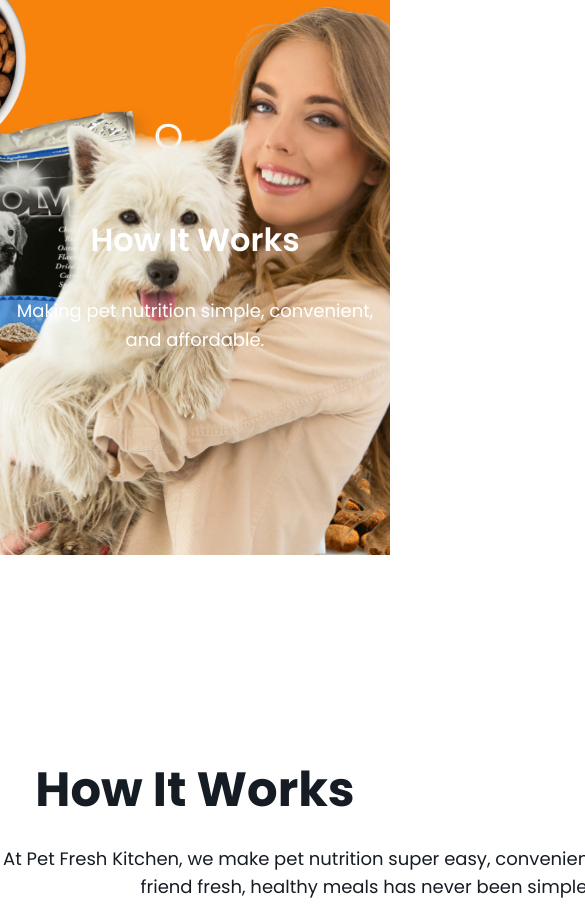
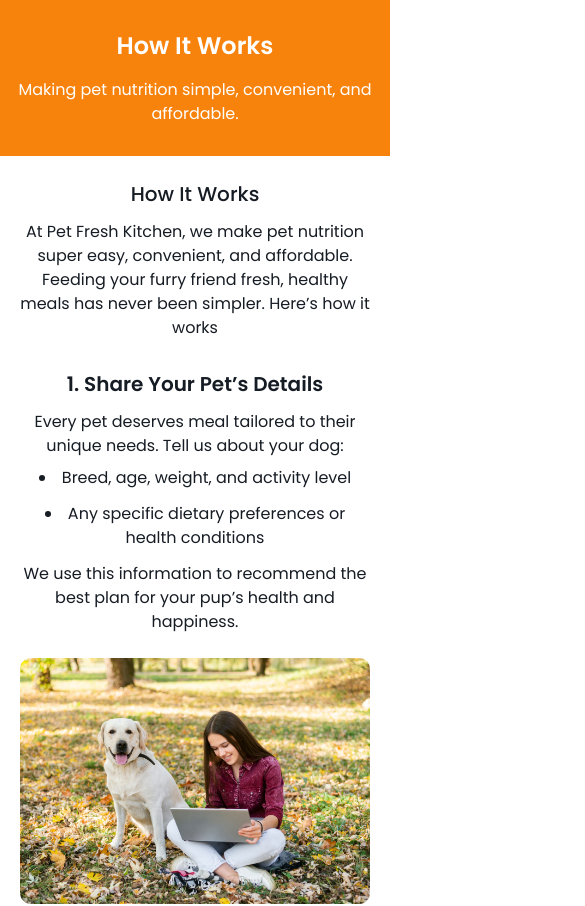
Before and after one commit to Farok-Hossain/pet-fresh-kitchen, a React (Vite) app: page /work in a window 390 px wide. Shown: the top 906 px of the page, 585 px wide, since content can reach past the window. Built offline with nearby package versions, Linux system fonts and the light colour scheme.

Commit message:
Recipes & Nutrition page and How it Works page mobile responsive

```diff
--- a/src/components/RecipeNutrition/Ingredient.jsx
+++ b/src/components/RecipeNutrition/Ingredient.jsx
@@ -56,7 +56,7 @@ const Ingredient = () => {
     <CommonWrapper>
       <div>
         <SectionTitle className="text-center" title="Our Ingredients" />
-        <p className="max-w-[960px] mx-auto text-center text-textColor text-xl font-normal leading-[30px]">
+        <p className=" xl:max-w-[960px] mx-auto text-center text-textColor xl:text-xl font-normal xl:leading-[30px]">
           We encourage label readers because it’s essential to understand what
           you&apos;re feeding your dog. However, knowing the ingredients
           isn&apos;t the same as understanding their nutritional value and how
@@ -65,7 +65,7 @@ const Ingredient = () => {
         </p>
       </div>
 
-     <div className="grid grid-cols-3 gap-[30px] mt-[60px]">
+     <div className="grid xl:grid-cols-3 grid-cols-1 gap-[30px] xl:pt-[60px] pt-6 ">
      {ingredientItems.map((item, index) => (
         <IngredientCard
           key={index}
--- a/src/components/RecipeNutrition/Recipe.jsx
+++ b/src/components/RecipeNutrition/Recipe.jsx
@@ -35,12 +35,12 @@ const Recipe = () => {
         <CommonWrapper>
               <div>
                 <SectionTitle className="text-center" title="Our Exciting Variety of Recipes" />
-                <p className="max-w-[960px] mx-auto text-center text-textColor text-xl font-normal leading-[30px]">
+                <p className="xl:max-w-[960px] mx-auto text-center text-textColor xl:text-xl font-normal xl:leading-[30px]">
                 Explore a wide range of delicious and nutritious dog food recipes, each designed to meet your pet&apos;s unique needs and preferences for a happy, healthy life.
                 </p>
               </div>
 
-             <div className="grid grid-cols-4 gap-[30px] mt-[60px]">
+             <div className="grid xl:grid-cols-4 xl:gap-[30px] gap-6 xl:mt-[60px] mt-6">
              {ingredientItems.map((item, index) => (
                 <RecipeCard
                   key={index}
--- a/src/components/Work/ChoosePet.jsx
+++ b/src/components/Work/ChoosePet.jsx
@@ -6,7 +6,7 @@ const ChoosePet = () => {
   return (
     <CommonWrapper>
       <div>
-        <div className="flex gap-[100px] items-center">
+        <div className="flex xl:flex-row flex-col-reverse gap-[100px] items-center">
           {/* Image Section */}
           <div className="max-w-[587px]">
             <img src={dog} alt="dog" />
--- a/src/components/common/CommonBanner.jsx
+++ b/src/components/common/CommonBanner.jsx
@@ -9,7 +9,7 @@ const CommonBanner = ({
 }) => {
   return (
     <div
-      className="relative bg-[#F7830D] text-white flex items-center justify-center py-[200px] overflow-hidden w-full"
+      className="relative bg-[#F7830D] text-white flex items-center justify-center xl:py-[200px] py-[30px] overflow-hidden w-full"
       style={{
         backgroundSize: "cover",
         backgroundPosition: "center",
@@ -18,7 +18,7 @@ const CommonBanner = ({
     >
       {/* Left Image */}
       {perfectMeal && (
-        <div className="absolute top-0 left-0 h-full">
+        <div className="absolute top-0 hidden xl:block left-0 h-full">
           <img
             src={perfectMeal}
             alt="Perfect Meal"
@@ -29,10 +29,10 @@ const CommonBanner = ({
 
       {/* Title and Description */}
       <div className="relative z-10 text-center px-4">
-        <h2 className="max-w-[924px] mx-auto text-[32px] lg:text-[48px] xl:text-[64px] leading-[80px] font-semibold mb-4">
+        <h2 className="xl:max-w-[924px] mx-auto  lg:text-[48px] xl:text-[64px] text-2xl xl:leading-[80px] leading-8 font-semibold xl:mb-4">
           {title}
         </h2>
-        <p className="text-lg lg:text-xl leading-relaxed max-w-[798px] mx-auto text-center">
+        <p className="lg:text-xl xl:leading-[30px] xl:max-w-[798px] mx-auto text-center mt-4">
           {description}
         </p>
         {buttonText && (
@@ -44,7 +44,7 @@ const CommonBanner = ({
 
       {/* Right Image */}
       {girlWithDog && (
-        <div className="absolute top-0 right-0 h-full">
+        <div className="absolute hidden xl:block  top-0 right-0 h-full">
           <img
             src={girlWithDog}
             alt="Girl with Dog"
--- a/src/components/common/CommonButton.jsx
+++ b/src/components/common/CommonButton.jsx
@@ -47,7 +47,7 @@ export const CommonButton = ({ className, text, type, linkUrl, icon, icon2 }) =>
         className={`bg-primaryOrange ${className} xl:text-xl py-[10px] px-4 xl:px-6 flex items-center gap-[10px]`}
       >
         {icon && <span>{icon}</span>}
-        <span>{text}</span>   {icon2 && <span>{icon2}</span>}
+        <span className="">{text}</span>   {icon2 && <span>{icon2}</span>}
       </button>
       <CommonModal
               isOpen={isModalOpen}
--- a/src/components/common/CommonSection.jsx
+++ b/src/components/common/CommonSection.jsx
@@ -26,18 +26,18 @@ const CommonSection = ({
   return (
     <CommonWrapper>
       <div
-        className={`flex flex-col gap-[30px] md:flex-row ${
-          reverse ? "md:flex-row-reverse" : ""
-        } items-center gap-6 my-8`}
+        className={`flex flex-col xl:gap-[30px] xl:flex-row ${
+          reverse ? "xl:flex-row-reverse" : ""
+        } items-center gap-6 xl:my-8`}
       >
-        <div className="min-w-[768px]">
-          <h3 className="text-textGray text-4xl font-semibold mb-[30px]">
+        <div className="xl:min-w-[768px]">
+          <h3 className="text-textGray xl:text-4xl text-xl text-center xl:text-start font-semibold xl:mb-[30px] mb-3">
             {title}
           </h3>
-          <p className="text-textGray text-2xl font-normal">{description}</p>
-          <li className="text-textGray text-2xl font-normal mb-7">{listItem}</li>
-          <li className="text-textGray text-2xl font-normal mb-7">{listItem2}</li>
-          <h3 className="text-textGray text-2xl font-normal">{description2}</h3>
+          <p className="text-textGray xl:text-2xl text-center xl:text-start font-normal mb-2">{description}</p>
+          <li className="text-textGray xl:text-2xl font-normal xl:mb-7 mb-3 text-center xl:text-start">{listItem}</li>
+          <li className="text-textGray xl:text-2xl font-normal xl:mb-7 mb-3 text-center xl:text-start">{listItem2}</li>
+          <h3 className="text-textGray xl:text-2xl font-normal xl:mb-7 text-center xl:text-start">{description2}</h3>
           <ul className="mt-4">
             {renderListItem(boldList1)}
             {renderListItem(boldList2)}
@@ -45,7 +45,7 @@ const CommonSection = ({
           </ul>
         </div>
         {/* image */}
-        <div className="min-w-[642px]  min-h-[452px] rounded-[20px]">
+        <div className="xl:min-w-[642px]  xl:min-h-[452px] rounded-[20px] mt-[-16px] xl:mt-0">
           <img className="" src={img} alt="" />
         </div>
       </div>
--- a/src/pages/Work/Work.jsx
+++ b/src/pages/Work/Work.jsx
@@ -14,11 +14,11 @@ const Work = () => {
     <div>
       <WorkBanner />
       {/* Pet details area */}
-      <div className="mt-[200px]">
-        <h3 className="text-textGray text-5xl font-bold leading-[70px] text-center mb-5">
+      <div className="xl:mt-[200px] mt-6">
+        <h3 className="text-textGray xl:text-5xl text-xl  xl:font-bold font-medium xl:leading-[70px] text-center xl:mb-5 mb-3">
           How It Works
         </h3>
-        <p className="text-[18px] flex mx-auto text-center w-[913px] font-normal leading-7 text-textGray">
+        <p className="xl:text-[18px] flex mx-auto text-center xl:w-[913px] font-normal px-4 xl:leading-7 text-textGray">
           At Pet Fresh Kitchen, we make pet nutrition super easy, convenient,
           and affordable. Feeding your furry friend fresh, healthy meals has
           never been simpler. Here’s how it works
@@ -29,7 +29,7 @@ const Work = () => {
           title="1. Share Your Pet’s Details"
           listItem="Breed, age, weight, and activity level"
           listItem2="Any specific dietary preferences or health conditions"
-          description="Every pet deserves a meal plan tailored to their unique needs. Tell us about your dog:"
+          description="Every pet deserves meal tailored to their unique needs. Tell us about your dog:"
           description2="We use this information to recommend the best plan for your pup’s health and happiness."
           img={dogImg1}
         />
@@ -39,7 +39,7 @@ const Work = () => {
           title="2. Choose Your Plan"
           listItem="Breed, age, weight, and activity level"
           listItem2="Any specific dietary preferences or health conditions"
-          description="Every pet deserves a meal plan tailored to their unique needs. Tell us about your dog:"
+          description="Every pet deserves meal tailored to their unique needs. Tell us about your dog:"
           description2="We use this information to recommend the best plan for your pup’s health and happiness."
           img={dogImg2}
           reverse
@@ -50,7 +50,7 @@ const Work = () => {
           title="3. Freshly Cooked, Delivered to Your Door"
           listItem="Breed, age, weight, and activity level"
           listItem2="Any specific dietary preferences or health conditions"
-          description="Every pet deserves a meal plan tailored to their unique needs. Tell us about your dog:"
+          description="Every pet deserves meal tailored to their unique needs. Tell us about your dog:"
           description2="We use this information to recommend the best plan for your pup’s health and happiness."
           img={dogImg3}
         />
@@ -60,7 +60,7 @@ const Work = () => {
           title="4. Serve with Ease & Watch Them Thrive"
           listItem="Breed, age, weight, and activity level"
           listItem2="Any specific dietary preferences or health conditions"
-          description="Every pet deserves a meal plan tailored to their unique needs. Tell us about your dog:"
+          description="Every pet deserves meal tailored to their unique needs. Tell us about your dog:"
           description2="We use this information to recommend the best plan for your pup’s health and happiness."
           img={dogImg4}
           reverse
@@ -71,7 +71,7 @@ const Work = () => {
           title="5. Stress-Free Subscriptions"
           listItem="Breed, age, weight, and activity level"
           listItem2="Any specific dietary preferences or health conditions"
-          description="Every pet deserves a meal plan tailored to their unique needs. Tell us about your dog:"
+          description="Every pet deserves meal tailored to their unique needs. Tell us about your dog:"
           description2="We use this information to recommend the best plan for your pup’s health and happiness."
           img={dogImg5}
         />
--- a/src/shared/navbar/Navbar.jsx
+++ b/src/shared/navbar/Navbar.jsx
@@ -14,7 +14,7 @@ const Navbar = () => {
   const navItems = [
     { title: "Home", path: "/" },
     { title: "Recipes & Nutrition", path: "/recipe" },
-    { title: "How it work", path: "/work" },
+    { title: "How it Works", path: "/work" },
     { title: "From the Vet", path: "/vet" },
     { title: "About Us", path: "/about" },
     { title: "Order Now", path: "/orders" },
```
Also changed, not shown: src/components/RecipeNutrition/PerfectMeal.jsx (+7 -5 lines), src/components/common/IngredientCard.jsx (+4 -4 lines), src/components/common/RecipeCard.jsx (+5 -5 lines).
